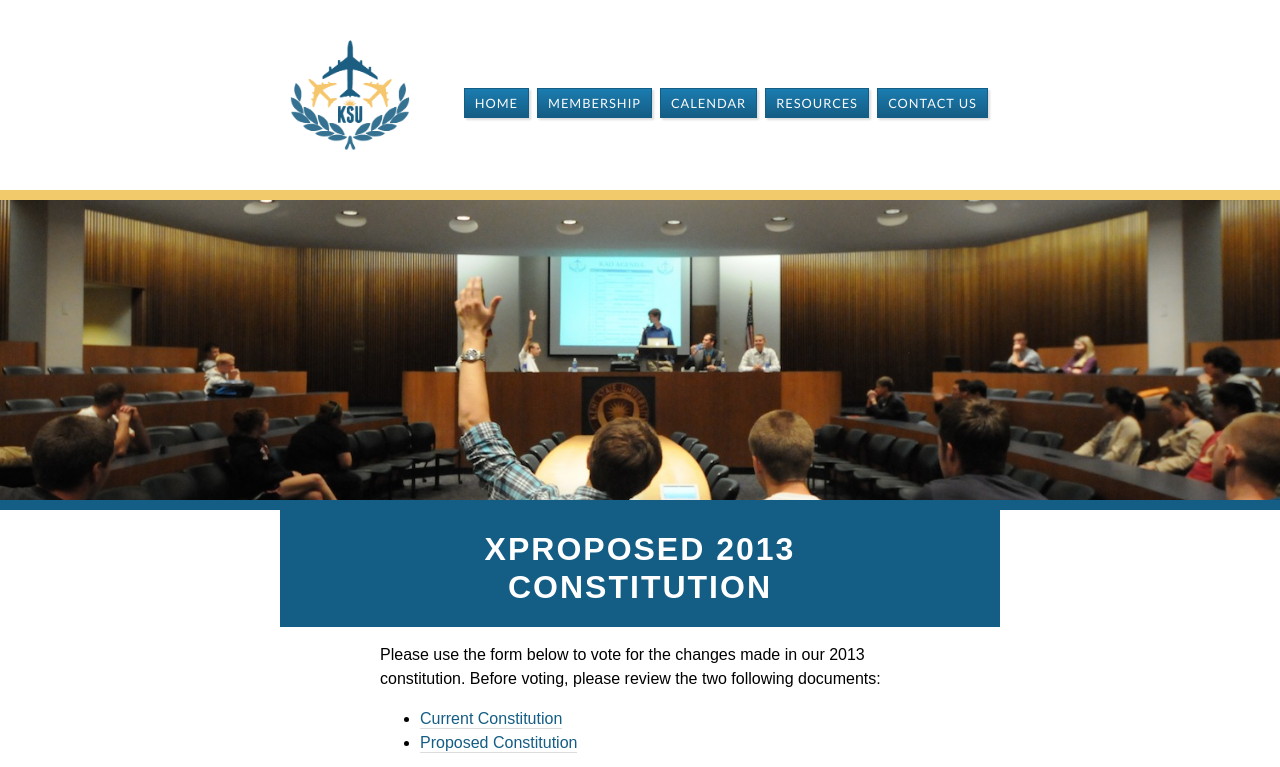
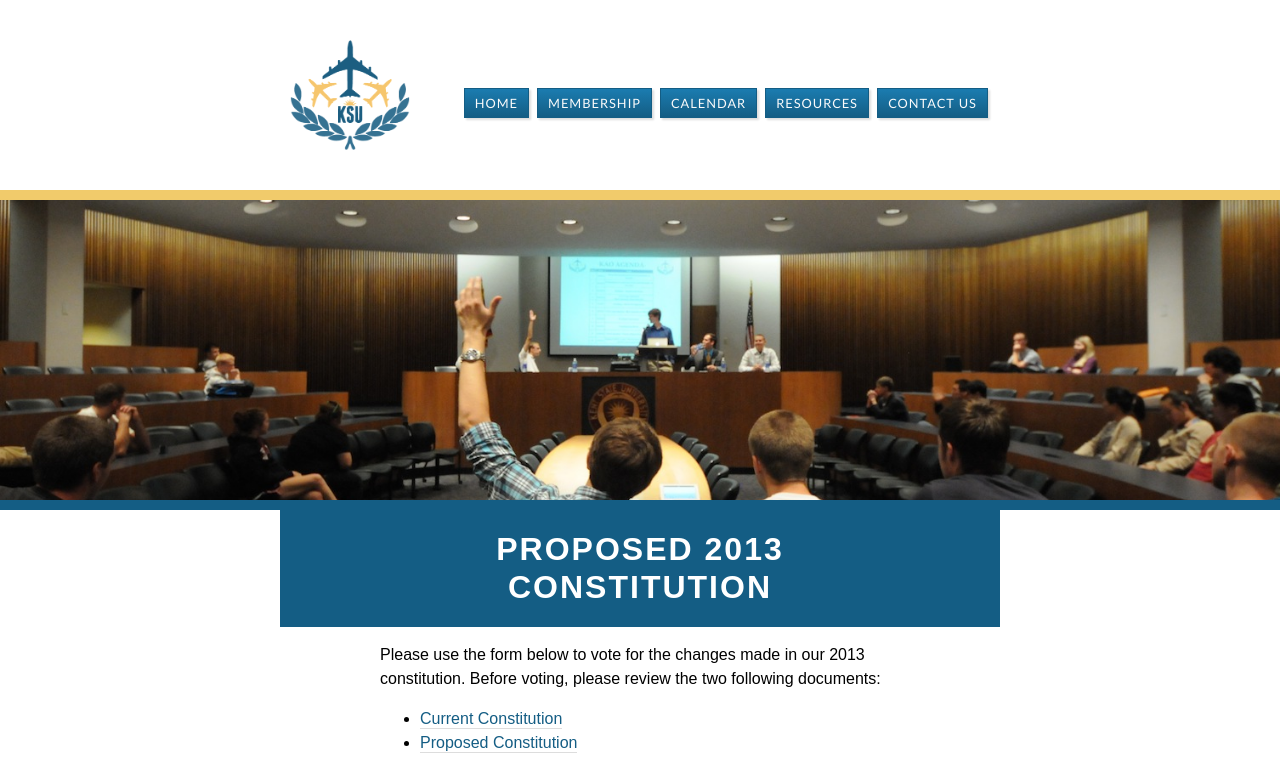
Before and after one commit to tbliss1/kentstateatc.github.com, a Jekyll site: the page built from voting/2013-constitution.md, in a window 1280 px wide, cut to the strip 0-767 px from the top of the page. Built offline with Jekyll 4.4.1, drawn with Linux system fonts in a browser that asks for light colours.

Commit message:
Update 2013-constitution.md
reverting after test

```diff
--- a/voting/2013-constitution.md
+++ b/voting/2013-constitution.md
@@ -2,7 +2,7 @@
 layout: hero
 title: Proposed 2013 Constitution
 ---
-# xProposed 2013 Constitution
+# Proposed 2013 Constitution
 
 Please use the form below to vote for the changes made in our 2013 constitution. Before voting, please review the two following documents:
 
```
